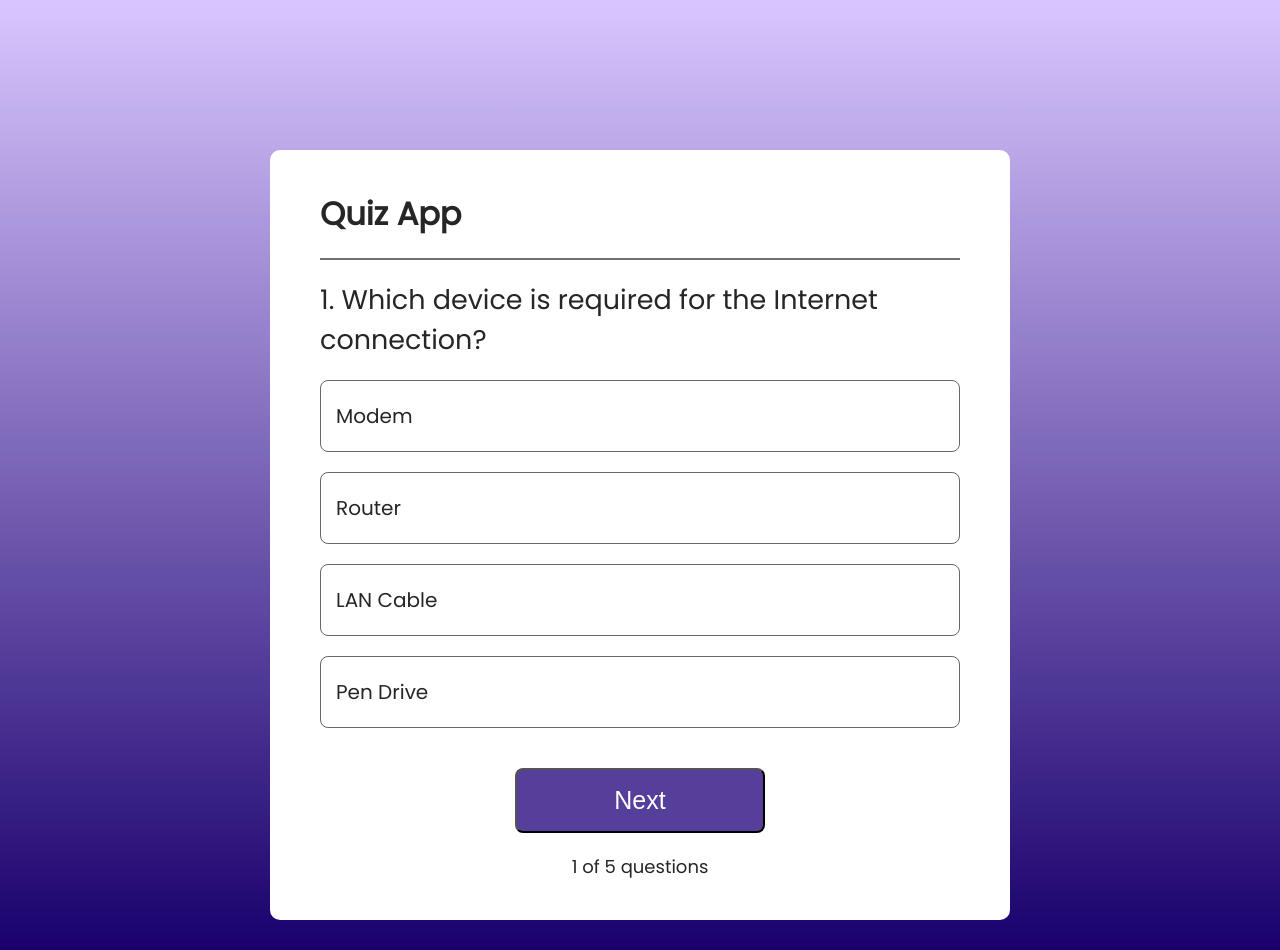
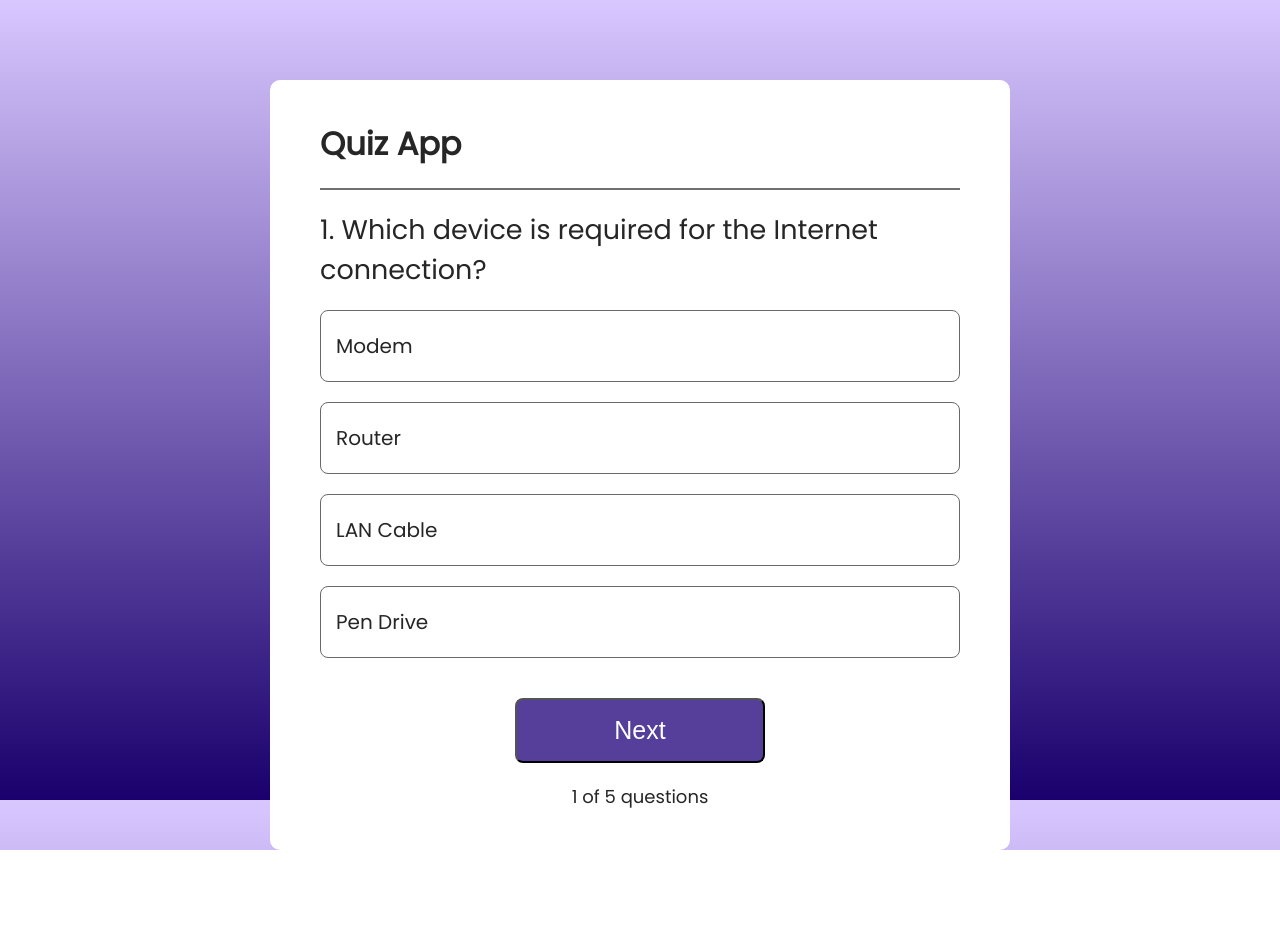
Before and after one commit to Codeyg12/tutorials, a React (Vite) app in the folder react_quiz/quiz-app/: page / in a window 1280 px wide. After the commit the page ends 850 px from the top, so only its background shows below. Built offline with nearby package versions, Linux system fonts and the light colour scheme.

Commit message:
removing the flashing cursor when selecting answers

```diff
--- a/react_quiz/quiz-app/src/index.css
+++ b/react_quiz/quiz-app/src/index.css
@@ -4,15 +4,16 @@
 }
 
 body {
-    height: 100vh;
+    height: 90vh;
     background-image: linear-gradient(#D8C7FF, #19006C);
     font-family: 'poppins';
+    caret-color: transparent;
 }
 
 .container {
     width: 640px;
     margin: auto;
-    margin-top: 150px;
+    margin-top: 80px;
     background: white;
     color: #262626;
     display: flex;
```
